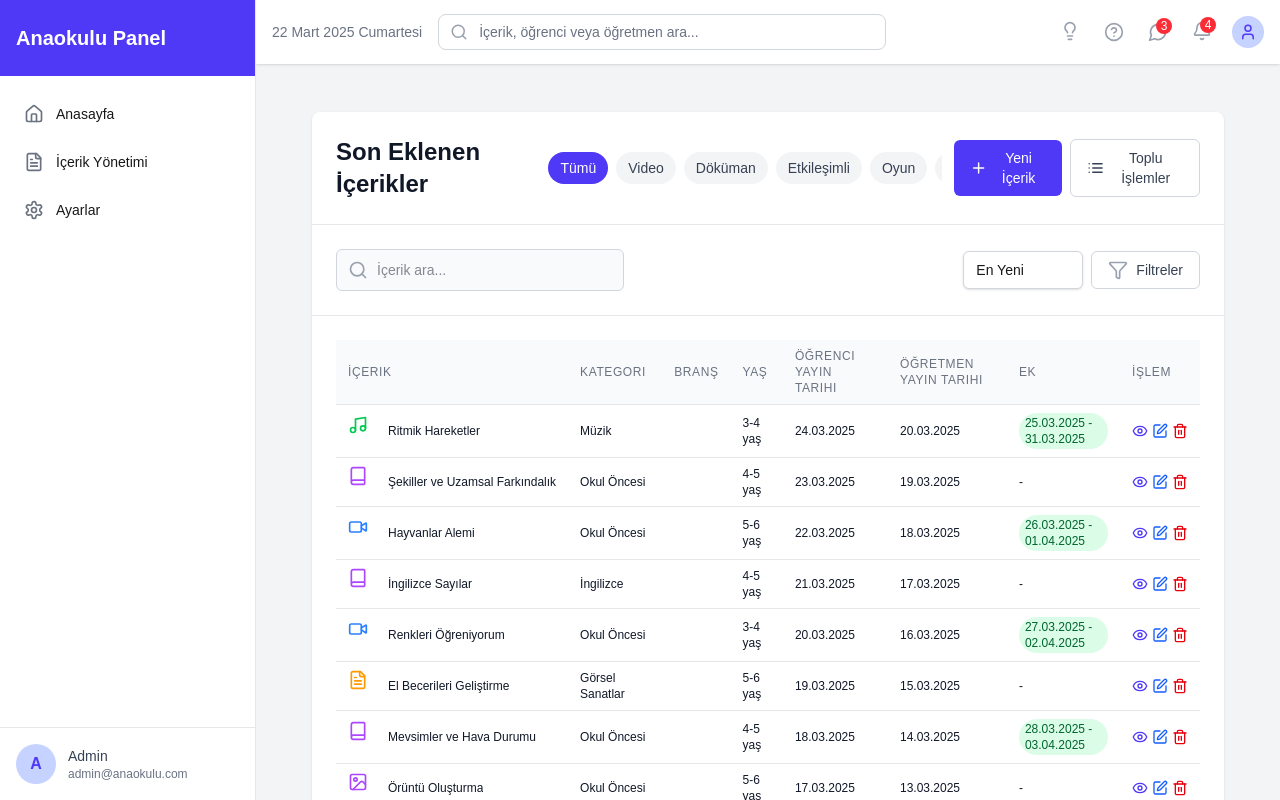
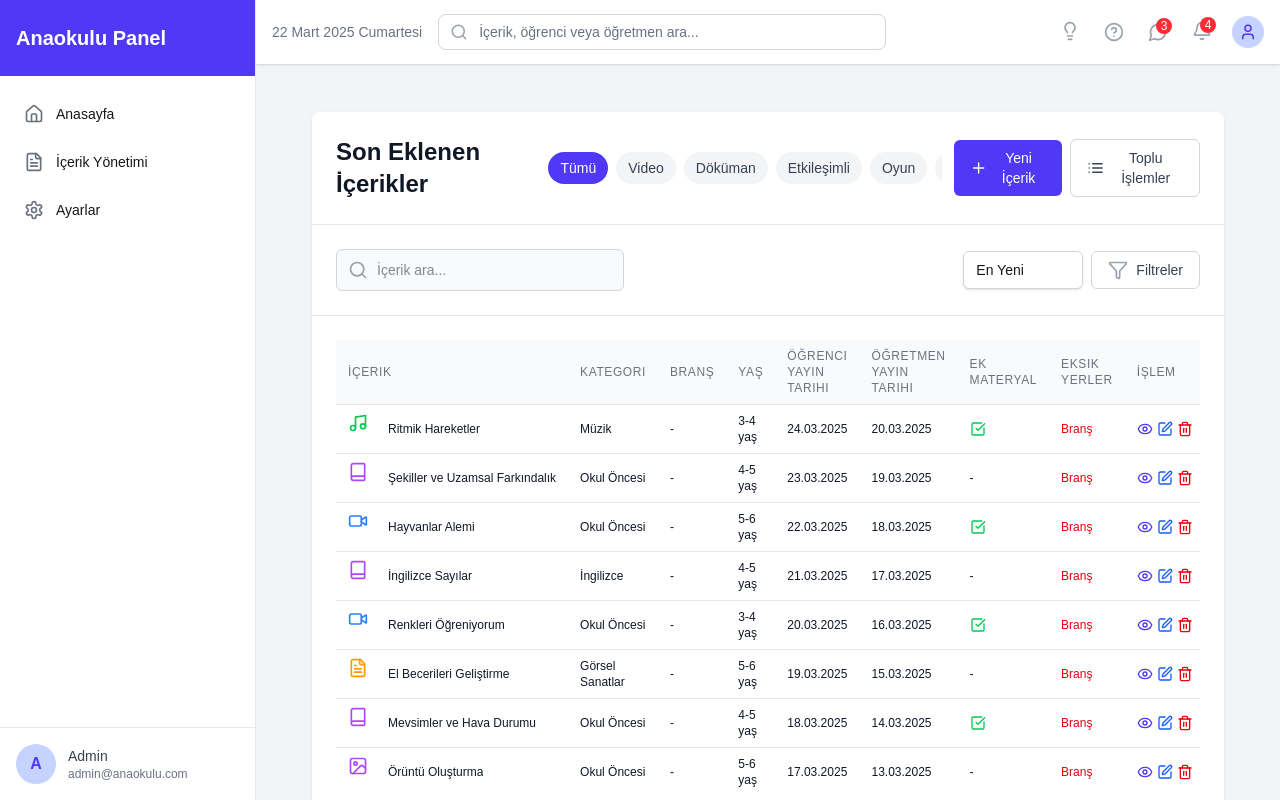
Before and after one commit to Medyanes-360/bilfen-backend, a Next.js app: page /admin/dashboard/contentManagement in a window 1280 px wide. Built offline with nearby package versions, Linux system fonts and the light colour scheme.

Commit message:
missing fields added to table

```diff
--- a/app/admin/dashboard/contentManagement/page.jsx
+++ b/app/admin/dashboard/contentManagement/page.jsx
@@ -885,7 +885,10 @@ const ContentManagement = () => {
                     Öğretmen Yayın Tarihi
                   </th>
                   <th scope="col" className="px-3 py-2 text-left text-xs font-medium text-gray-500 uppercase tracking-wider">
-                    Ek
+                    Ek Materyal
+                  </th>
+                  <th scope="col" className="px-3 py-2 text-left text-xs font-medium text-gray-500 uppercase tracking-wider">
+                    Eksik Yerler
                   </th>
                   <th scope="col" className="px-3 py-2 text-left text-xs font-medium text-gray-500 uppercase tracking-wider">
                     İşlem
@@ -924,13 +927,13 @@ const ContentManagement = () => {
                       </div>
                     </td>
                     <td className="px-3 py-2">
-                      <div className="text-xs text-gray-900">{content.category}</div>
+                      <div className="text-xs text-gray-900">{content.category || '-'}</div>
                     </td>
                     <td className="px-3 py-2">
-                      <div className="text-xs text-gray-900">{content.branch}</div>
+                      <div className="text-xs text-gray-900">{content.branch || '-'}</div>
                     </td>
                     <td className="px-3 py-2">
-                      <div className="text-xs text-gray-900">{content.ageGroup}</div>
+                      <div className="text-xs text-gray-900">{content.ageGroup || '-'}</div>
                     </td>
                     <td className="px-3 py-2">
                       <div className="text-xs text-gray-900">
@@ -945,12 +948,24 @@ const ContentManagement = () => {
                     <td className="px-3 py-2">
                       <div className="text-xs text-gray-900">
                         {content.isWeeklyContent ? (
-                          <span className="inline-flex items-center px-1.5 py-0.5 rounded-full text-xs font-medium bg-green-100 text-green-800">
-                            {new Date(content.weeklyContentStartDate).toLocaleDateString('tr-TR')} - {new Date(content.weeklyContentEndDate).toLocaleDateString('tr-TR')}
-                          </span>
+                          <CheckSquare className="w-4 h-4 text-green-500" />
                         ) : (
                           '-'
                         )}
+                      </div>
+                    </td>
+                    <td className="px-3 py-2">
+                      <div className="text-xs text-gray-900">
+                        {(() => {
+                          const missingFields = [];
+                          if (!content.ageGroup) missingFields.push('Yaş');
+                          if (!content.studentPublishDate) missingFields.push('Öğrenci Yayın Tarihi');
+                          if (!content.teacherPublishDate) missingFields.push('Öğretmen Yayın Tarihi');
+                          if (!content.branch) missingFields.push('Branş');
+                          return missingFields.length > 0 ? (
+                            <span className="text-red-600">{missingFields.join(', ')}</span>
+                          ) : '-';
+                        })()}
                       </div>
                     </td>
                     <td className="px-3 py-2">
```
